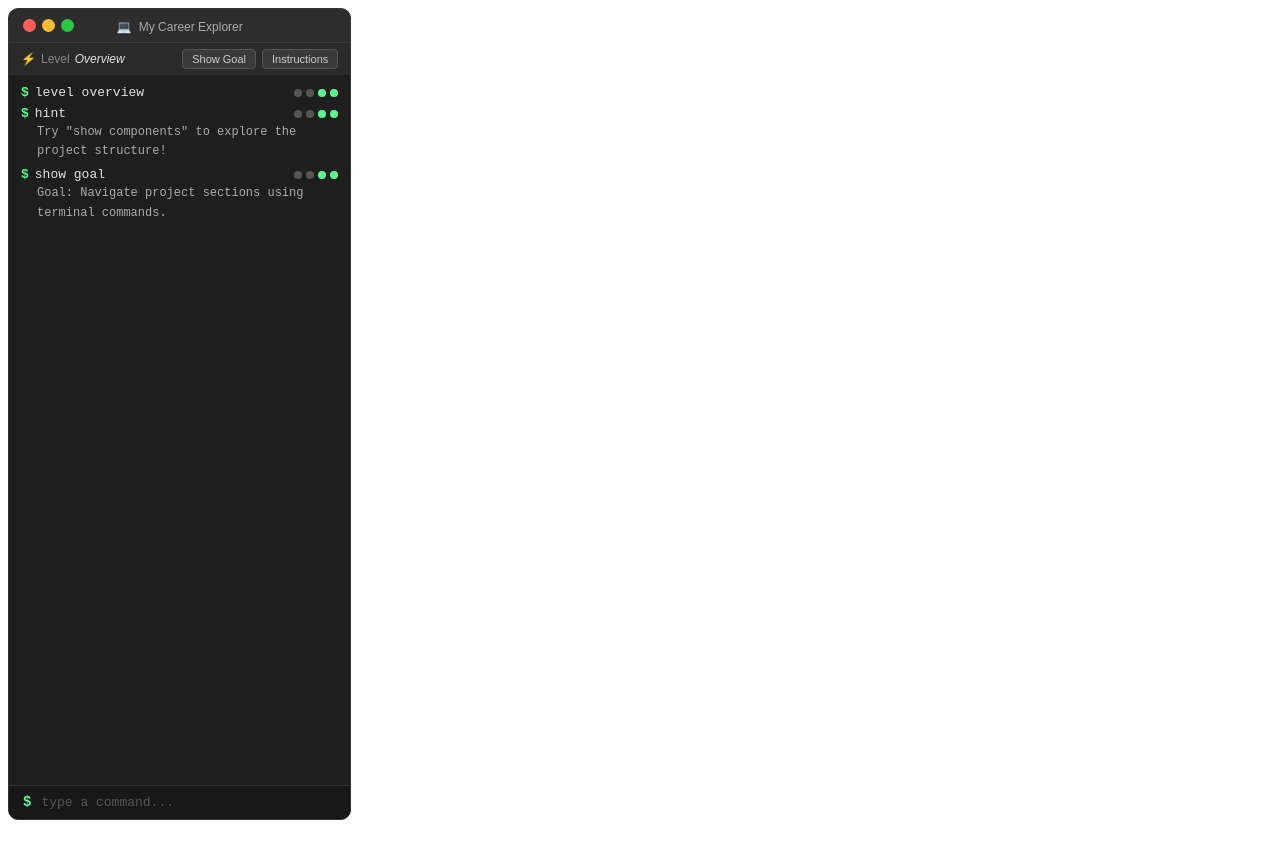
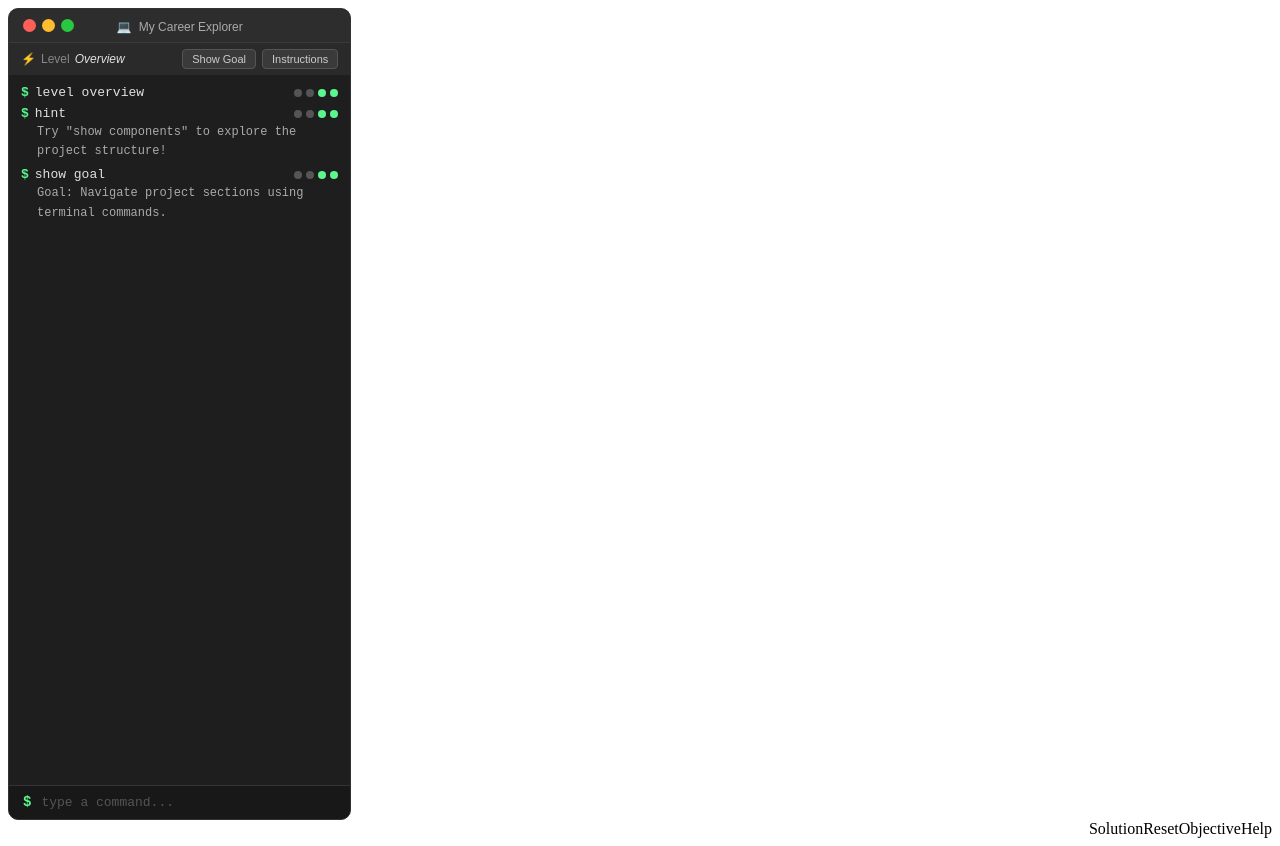
Before and after one commit to mfundomt/mfundo-mthembu-sd, an Angular app in the folder mfundo-mthembu-SD/: page / in a window 1280 px wide. Built offline with nearby package versions, Linux system fonts and the light colour scheme.

Commit message:
added footer

```diff
--- a/mfundo-mthembu-SD/src/app/app.html
+++ b/mfundo-mthembu-SD/src/app/app.html
@@ -1,2 +1,3 @@
 <app-terminal [seedCommands]="seedCommands" />
+<app-footer></app-footer>
 <router-outlet />
--- a/mfundo-mthembu-SD/src/app/app.ts
+++ b/mfundo-mthembu-SD/src/app/app.ts
@@ -4,10 +4,11 @@ import { ActivatedRoute } from "@angular/router";
 import { CommonModule } from "@angular/common";
 import { RouterModule } from "@angular/router";
 import { Terminal } from './components/terminal/terminal/terminal';
+import { Footer } from './components/footer/footer/footer';
 
 @Component({
   selector: 'app-root',
-  imports: [Terminal, RouterOutlet, CommonModule, RouterModule],
+  imports: [Terminal, Footer, RouterOutlet, CommonModule, RouterModule],
   standalone: true,
   templateUrl: './app.html',
   styleUrl: './app.css'
--- /dev/null
+++ b/mfundo-mthembu-SD/src/app/components/footer/footer/footer.html
@@ -0,0 +1,42 @@
+<div class="canvasHolder">
+</div>
+
+<div class="helperBarMount">
+
+    <div class="helperBar transactionAll show BaseHelper" arial-label="Project footer">
+        <a data-testid="fa-solid fa-question" title="Show commands">
+            <i class="fa-solid fa-question"></i>
+            <span></span>
+        </a>
+
+        <a data-testid="fa-solid fa-linkedIn" target="_blank" href="https://www.linkedin.com/in/mfundomthembu/"
+            title="Connect with me on LinkedIn">
+            <i class="fa-solid fa-question"></i>
+            <span></span>
+        </a>
+
+        <a data-testid="fa-solid fa-github" target="_blank" href="https://github.com/Malums32"
+            title="Check out my GitHub">
+            <i class="fa-solid fa-github"></i>
+            <span></span>
+        </a>
+    </div>
+
+    <div class="helperBar transactionAll ">
+        <a data-testid="solution"> Solution</a>
+        <span></span>
+
+        <a data-testid="reset">Reset</a>
+        <span></span>
+
+        <a data-testid="objective">Objective</a>
+        <span></span>
+
+        <a data-testid="help">Help</a>
+        <span> </span>
+
+        <a data-testid="fa-solid fa-right-from-bracket">
+            <i class="fa-solid fa-right-from-bracket"></i>
+        </a>
+    </div>
+</div>
--- /dev/null
+++ b/mfundo-mthembu-SD/src/app/components/footer/footer/footer.scss
@@ -0,0 +1,4 @@
+.helperBarMount {
+   text-align: right;
+   position: relative;
+}
```
Also changed, not shown: mfundo-mthembu-SD/src/app/components/footer/footer/footer.ts (added, +12 -0 lines), 1 other file (tests, documents, lock files or other folders).
